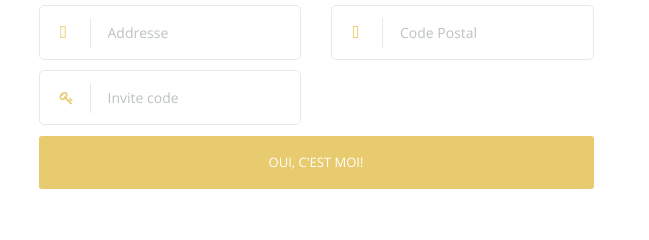
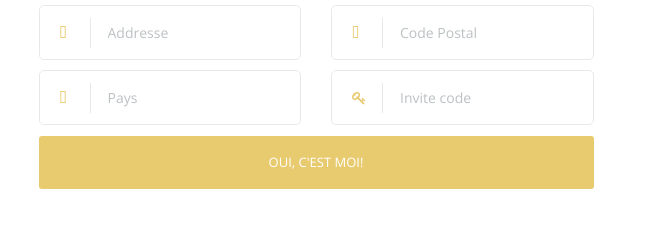
Before and after one commit to majdirabia/wedding-website, a website: page index.html in a window 1280 px wide. Shown: the part 3412-3652 px from the top of the page, 324-973 px from the left. Drawn offline with nearby package versions, Linux system fonts and the light colour scheme; some packages are replaced by stand-ins of ours; a script that the page names is missing; files whose address does not match are found by name.

Commit message:
add country

```diff
--- a/index.html
+++ b/index.html
@@ -392,11 +392,17 @@
                             <div class="row">
                                 <div class="col-md-6 col-sm-6">
                                     <div class="form-input-group">
+                                        <i class="fa fa-address-book"></i><input name="country" class="" placeholder="Pays" required>
+                                    </div>
+                                </div>
+                                <div class="col-md-6 col-sm-6">
+                                    <div class="form-input-group">
                                         <i class="fa fa-key"></i><input name="invite_code" id="invite_code" class=""
                                             placeholder="Invite code" required>
                                     </div>
 
                                 </div>
+
 
                             </div>
                             <div class="row">
```
